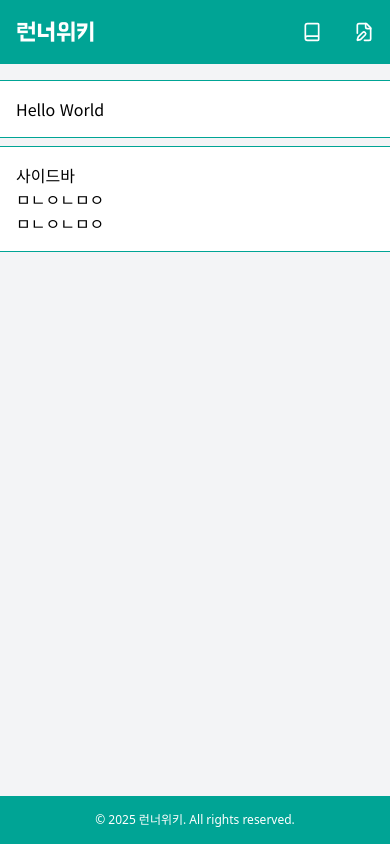
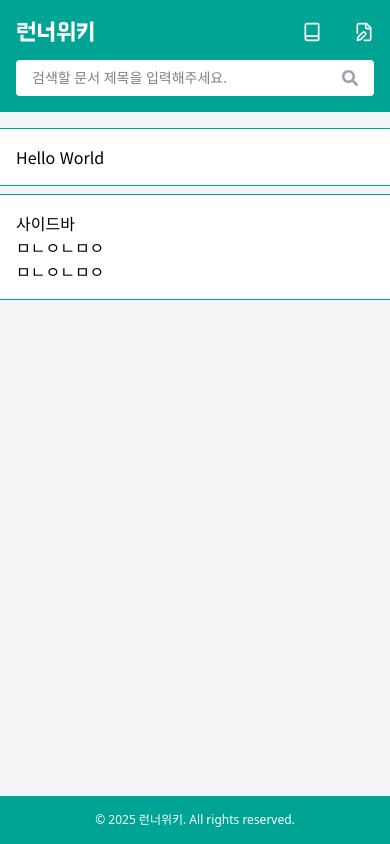
Before and after one commit to openmpy/runner-wiki, a Next.js app in the folder client/: page / in a window 390 px wide. Built offline with nearby package versions, Linux system fonts and the light colour scheme.

Commit message:
feat: Header 컴포넌트에 검색바 추가 및 레이아웃 개선
- Header 컴포넌트에 Searchbar 추가하여 사용자 검색 기능 향상
- 데스크탑 및 모바일 레이아웃을 개선하여 요소 간의 정렬 및 간격 조정

```diff
--- /dev/null
+++ b/client/components/common/Searchbar.tsx
@@ -0,0 +1,14 @@
+import { FaSearch } from "react-icons/fa";
+
+export default function Searchbar() {
+  return (
+    <div className="relative flex items-center">
+      <input
+        type="text"
+        placeholder="검색할 문서 제목을 입력해주세요."
+        className="w-full lg:w-80 px-4 py-2 pl-4 pr-12 bg-white rounded-sm focus:outline-none text-sm"
+      />
+      <FaSearch className="absolute right-4 text-gray-400" />
+    </div>
+  );
+}
--- a/client/components/layout/Header.tsx
+++ b/client/components/layout/Header.tsx
@@ -1,12 +1,14 @@
 import Link from "next/link";
 import { LuBook, LuFilePen } from "react-icons/lu";
+import Searchbar from "../common/Searchbar";
 
 export default function Header() {
   return (
     <header className="bg-mint p-4">
       <div className="max-w-7xl mx-auto">
         {/* 데스크탑 */}
-        <div className="hidden lg:flex items-center justify-start gap-6">
+        <div className="hidden lg:flex items-center justify-between">
+          <div className="lg:flex items-center justify-start gap-6">
             <Link href="/">
               <h1 className="text-3xl font-bmhanna text-white hover:text-gray-200 transition-colors">
                 런너위키
@@ -25,9 +27,12 @@ export default function Header() {
               </Link>
             </div>
           </div>
+          <Searchbar />
+        </div>
 
         {/* 모바일 */}
-        <div className="flex lg:hidden items-center justify-between">
+        <div className="flex flex-col gap-3 lg:hidden">
+          <div className="flex items-center justify-between">
             <Link href="/">
               <h1 className="text-2xl font-bmhanna text-white hover:text-gray-200 transition-colors">
                 런너위키
@@ -42,6 +47,8 @@ export default function Header() {
               </Link>
             </div>
           </div>
+          <Searchbar />
+        </div>
       </div>
     </header>
   );
```
Lines whose indentation alone changed are shown as unchanged.
